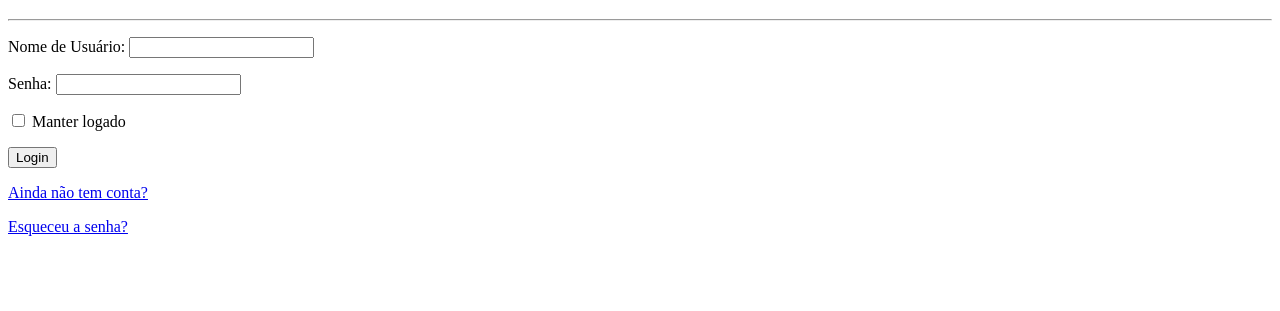
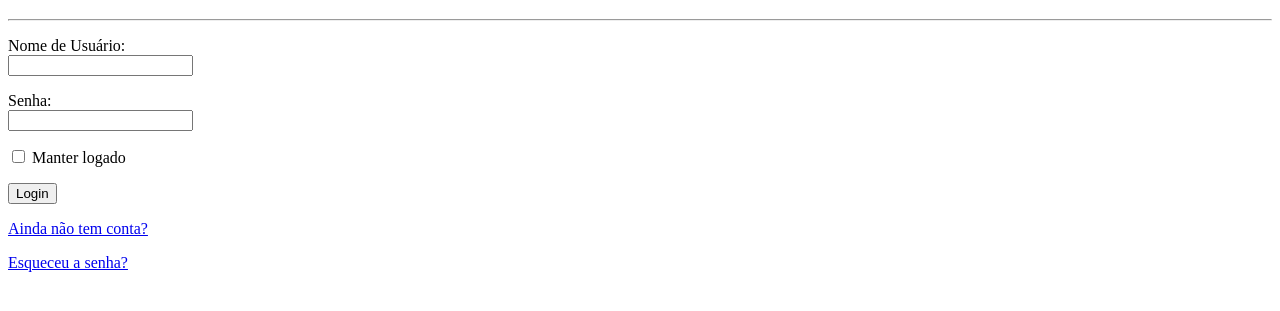
Before and after one commit to LucasAssisOliveira/ifprcodigos1, a plain HTML site: page login.html in a window 1280 px wide. Shown: the part 61-372 px from the top of the page. Drawn offline with Linux system fonts and the light colour scheme.

Commit message:
Coloquei o <br>

```diff
--- a/login.html
+++ b/login.html
@@ -10,11 +10,11 @@
     <hr>
     <form action="login.php" method="post"> <!--Esse action é apenas um exemplo-->
         <p>
-            <label for="login_usuario">Nome de Usuário:</label>
+            <label for="login_usuario">Nome de Usuário:</label><br>
             <input name="login_usuario" type="text" />
         </p>
         <p>
-            <label for="login_senha">Senha:</label>
+            <label for="login_senha">Senha:</label><br>
             <input name="login_senha" type="password" />
         </p>
         <p>
```
